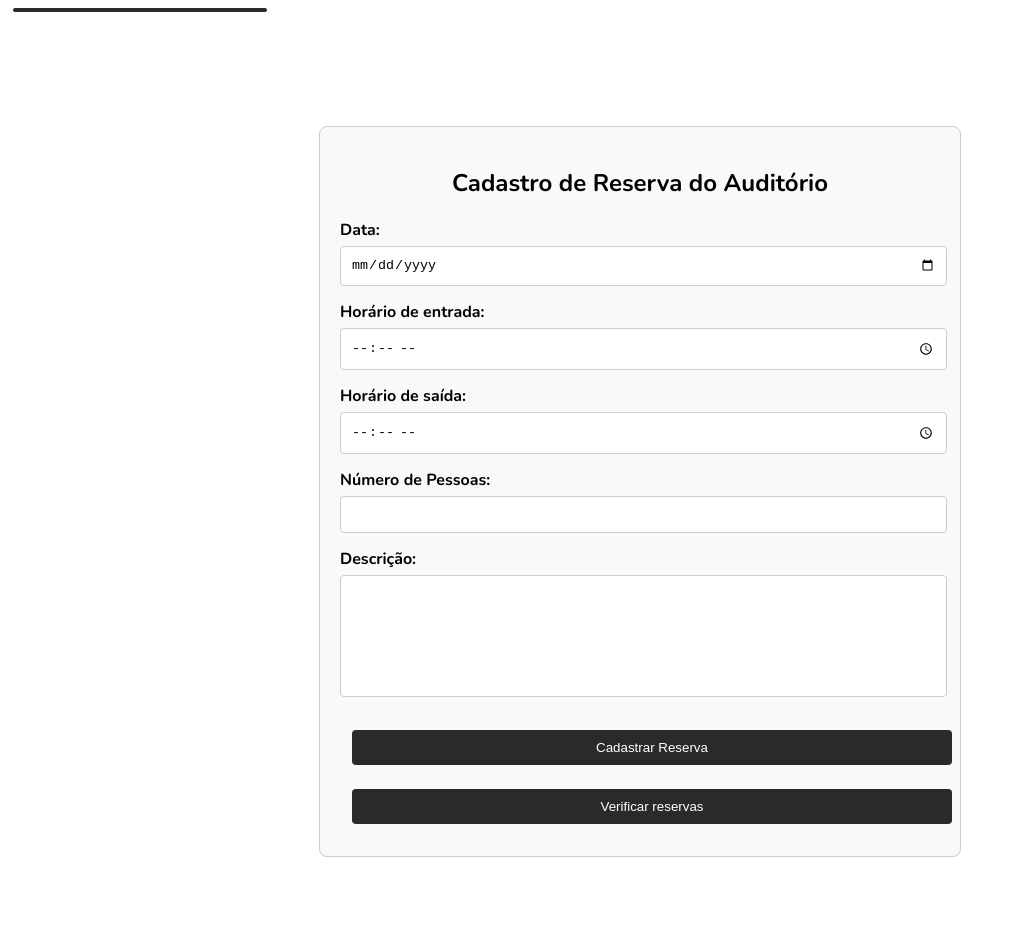
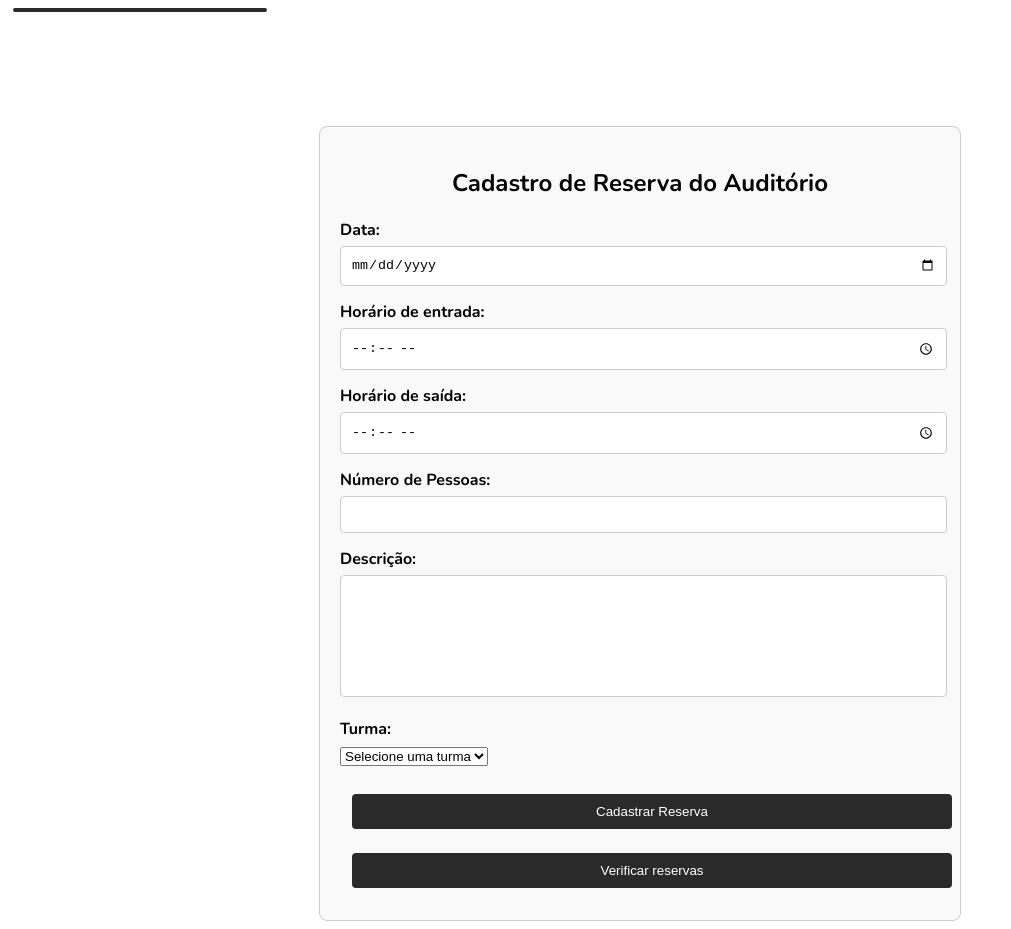
Before and after one commit to MuriloWeishaupt/reserva-repositorio, a React (Vite) app in the folder frontend/client/: page /reservar in a window 1280 px wide. Shown: the whole page, without its empty margins (0-1011 px from the left). Before the commit the page ends 865 px from the top, so only its background shows below. Built offline with nearby package versions, Linux system fonts and the light colour scheme; sample sign-in values are in the browser's storage.

Commit message:
Adicionada inicio da opção de turma e sala

```diff
--- a/frontend/client/src/components/Reserva.jsx
+++ b/frontend/client/src/components/Reserva.jsx
@@ -2,7 +2,6 @@ import { useState } from 'react';
 import './Reserva.css';
 import Header from './Header';
 import { useAuth } from '../AuthContext';
-import reservas from './ListaReserva'
 
 const CadastroReserva = () => {
   const [data, setData] = useState('');
@@ -10,16 +9,28 @@ const CadastroReserva = () => {
   const [horarioSaida, setHorarioSaida] = useState('');
   const [numeroPessoas, setNumeroPessoas] = useState('');
   const [descricao, setDescricao] = useState('');
+  const [turma, setTurma] = useState('');
+  const [bloco, setBloco] = useState('');
   const [error, setError] = useState('');
   const [loading, setLoading] = useState(false);
   const { user } = useAuth();
+
+  // Definição de turmas e blocos
+  const turmas = {
+    '1°TRT': ['A', 'B', 'Ambos'],
+    '2°TRT': ['A', 'B', 'Ambos'],
+    '3°TRT': ['A', 'B', 'Ambos'],
+    '1°DSN': ['A', 'B', 'Ambos'],
+    '2°DSN': ['A', 'B', 'Ambos'],
+    '3°DSN': ['A', 'B', 'Ambos'],
+  };
 
   const verificaReserva = async () => {
     const response = await fetch(`http://localhost:3001/api/reservas?data=${data}`);
 
     if (!response.ok) {
       setError('Erro ao verificar reservas');
-      return false; // Retorna false se a verificação falhar
+      return false;
     }
 
     const reservas = await response.json();
@@ -35,15 +46,11 @@ const CadastroReserva = () => {
     setError('');
     setLoading(true);
 
-
     try {
       const reservaJaExiste = await verificaReserva();
 
       if (reservaJaExiste) {
         setError('Horário de reserva indisponível');
-        console.log('Reservas existentes:', reservas);
-        console.log('Nova reserva:', novaReserva);
-
         setLoading(false);
         return;
       }
@@ -54,9 +61,13 @@ const CadastroReserva = () => {
         data,
         horarioEntrada,
         horarioSaida,
-        numeroPessoas,
+        numeroPessoas: Number(numeroPessoas), // Certificando-se de que é um número
         descricao,
+        turma,
+        bloco,
       };
+
+      console.log('Nova Reserva:', novaReserva); // Para depuração
 
       const response = await fetch('http://localhost:3001/api/reservas', {
         method: 'POST',
@@ -67,7 +78,8 @@ const CadastroReserva = () => {
       });
 
       if (!response.ok) {
-        throw new Error('Erro ao cadastrar reserva');
+        const errorMessage = await response.text(); // Obter mensagem de erro
+        throw new Error(`Erro ao cadastrar reserva: ${errorMessage}`);
       }
 
       const result = await response.json();
@@ -79,6 +91,8 @@ const CadastroReserva = () => {
       setHorarioSaida('');
       setNumeroPessoas('');
       setDescricao('');
+      setTurma('');
+      setBloco('');
 
     } catch (error) {
       console.log('Erro:', error);
@@ -149,11 +163,48 @@ const CadastroReserva = () => {
             />
           </div>
 
+          <div className="form-group">
+            <label htmlFor="turma">Turma:</label>
+            <select
+              id="turma"
+              value={turma}
+              onChange={(e) => {
+                setTurma(e.target.value);
+                setBloco(''); // Reseta o bloco ao mudar a turma
+              }}
+              required
+            >
+              <option value="">Selecione uma turma</option>
+              {Object.keys(turmas).map((turma, index) => (
+                <option key={index} value={turma}>{turma}</option>
+              ))}
+            </select>
+          </div>
+
+          {turma && (
+            <div className="form-group">
+              <label htmlFor="bloco">Bloco:</label>
+              <select
+                id="bloco"
+                value={bloco}
+                onChange={(e) => setBloco(e.target.value)}
+                required
+              >
+                <option value="">Selecione um bloco</option>
+                {turmas[turma].map((bloco, index) => (
+                  <option key={index} value={bloco}>{bloco}</option>
+                ))}
+              </select>
+            </div>
+          )}
+
           {error && <div style={{ color: 'red' }}>{error}</div>}
           <button type="submit" disabled={loading}>
             {loading ? 'Cadastrando...' : 'Cadastrar Reserva'}
           </button>
-          <a href="/quadro-reservas"><button type='button' className='checkList'>Verificar reservas</button></a>
+          <a href="/quadro-reservas">
+            <button type='button' className='checkList'>Verificar reservas</button>
+          </a>
         </form>
       </div>
     </>
```
Also changed, not shown: 1 other file (tests, documents, lock files or other folders).
